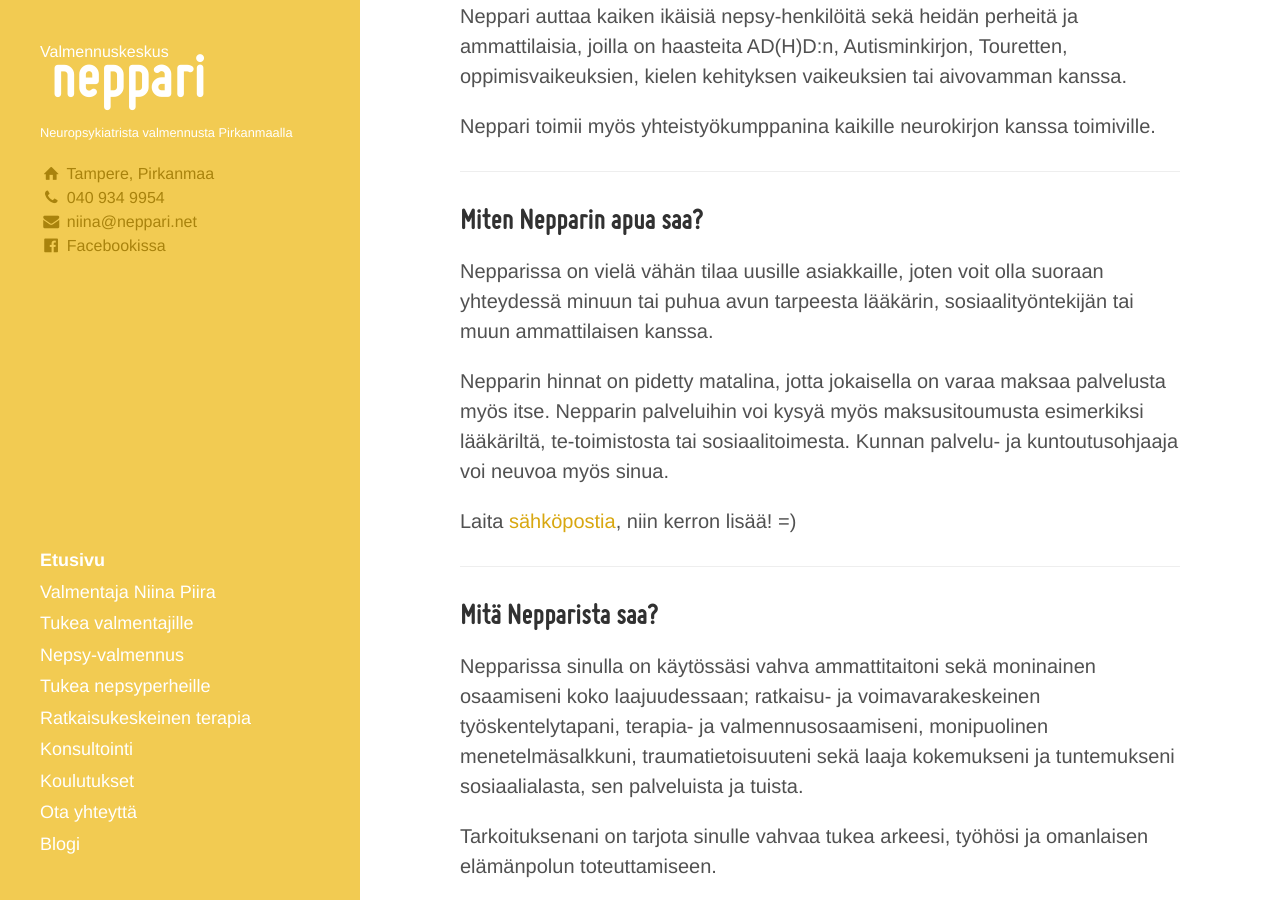
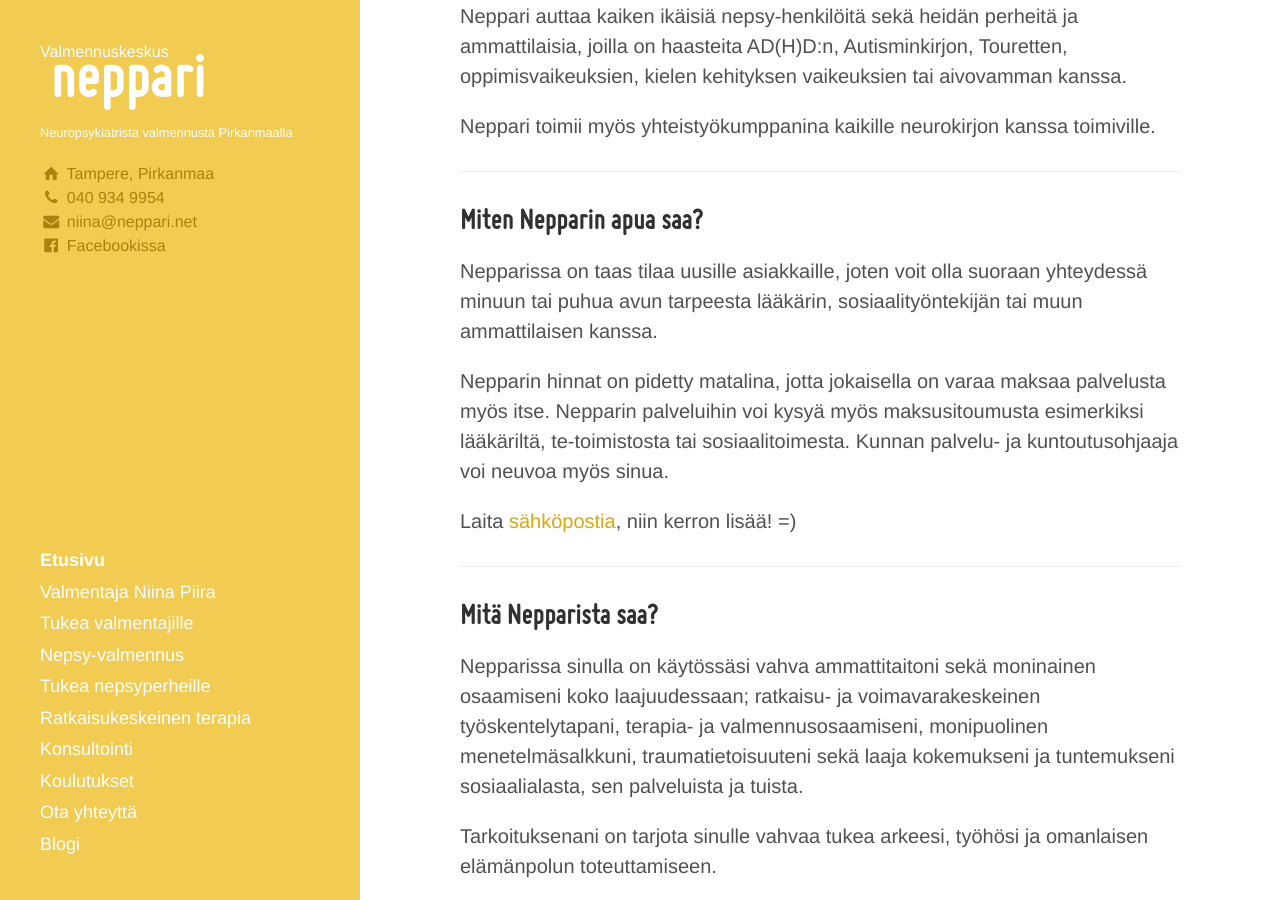
Before and after one commit to niinapiira/neppari.net, a Jekyll site: the page built from index.md, in a window 1280 px wide and 900 px high, scrolled down 581 px. Built offline with Jekyll 4.4.1, drawn with Linux system fonts in a browser that asks for light colours.

Commit message:
Update index.md

```diff
--- a/index.md
+++ b/index.md
@@ -36,7 +36,7 @@
 
 ## Miten Nepparin apua saa?
 
-Nepparissa on vielä vähän tilaa uusille asiakkaille, joten voit olla suoraan yhteydessä minuun tai puhua avun tarpeesta lääkärin, sosiaalityöntekijän tai muun ammattilaisen kanssa.
+Nepparissa on taas tilaa uusille asiakkaille, joten voit olla suoraan yhteydessä minuun tai puhua avun tarpeesta lääkärin, sosiaalityöntekijän tai muun ammattilaisen kanssa.
 
 Nepparin hinnat on pidetty matalina, jotta jokaisella on varaa maksaa palvelusta myös itse. Nepparin palveluihin voi kysyä myös maksusitoumusta esimerkiksi lääkäriltä, te-toimistosta tai sosiaalitoimesta. Kunnan palvelu- ja kuntoutusohjaaja voi neuvoa myös sinua.
 
```
